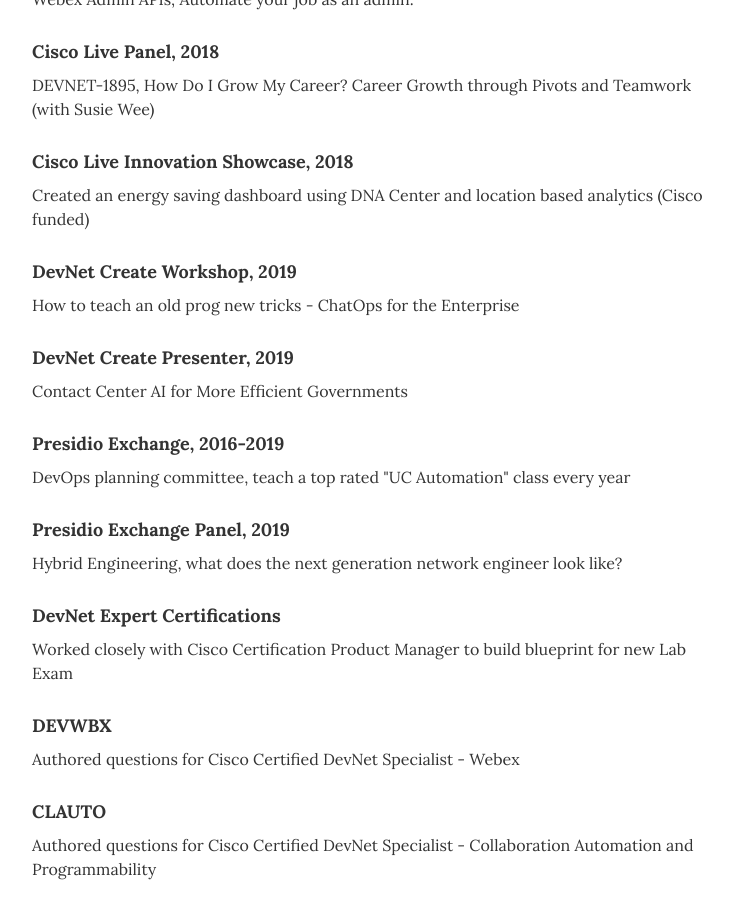
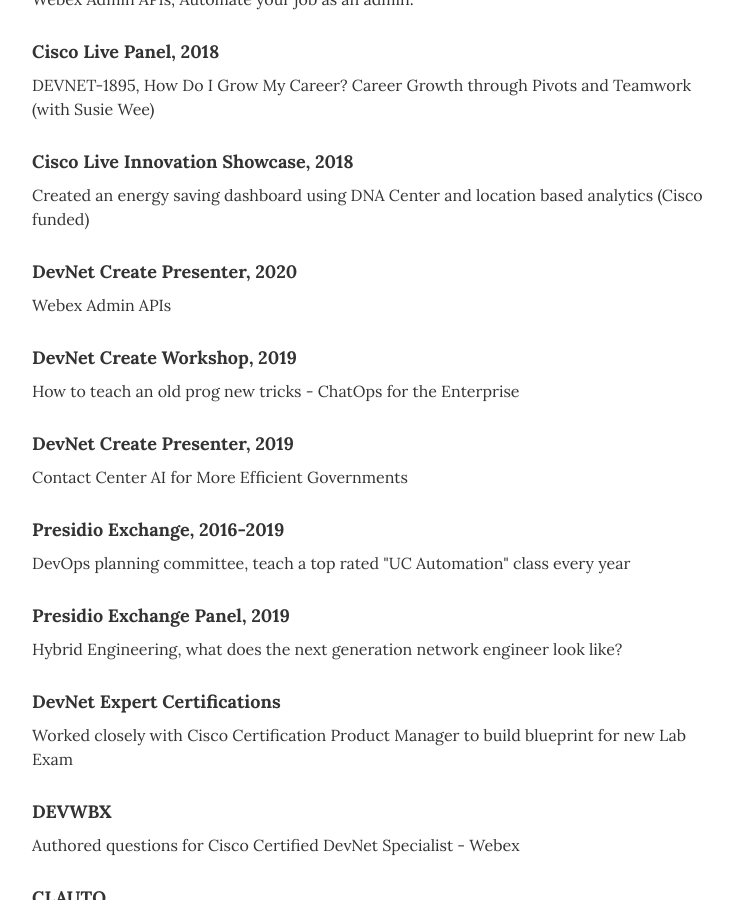
Before and after one commit to levensailor/cv, a Jekyll site: the page built from index.html, in a window 1280 px wide and 900 px high, scrolled down 3371 px. Shown: the whole window, without its empty margins (268-1001 px from the left). Built offline with Jekyll 4.4.1, drawn with Linux system fonts in a browser that asks for light colours.

Commit message:
Update contributions.yml

```diff
--- a/_data/contributions.yml
+++ b/_data/contributions.yml
@@ -6,6 +6,9 @@
 
 - name: Cisco Live Innovation Showcase, 2018
   description: Created an energy saving dashboard using DNA Center and location based analytics (Cisco funded)
+
+- name: DevNet Create Presenter, 2020
+  description: Webex Admin APIs
 
 - name: DevNet Create Workshop, 2019
   description: How to teach an old prog new tricks - ChatOps for the Enterprise
```
